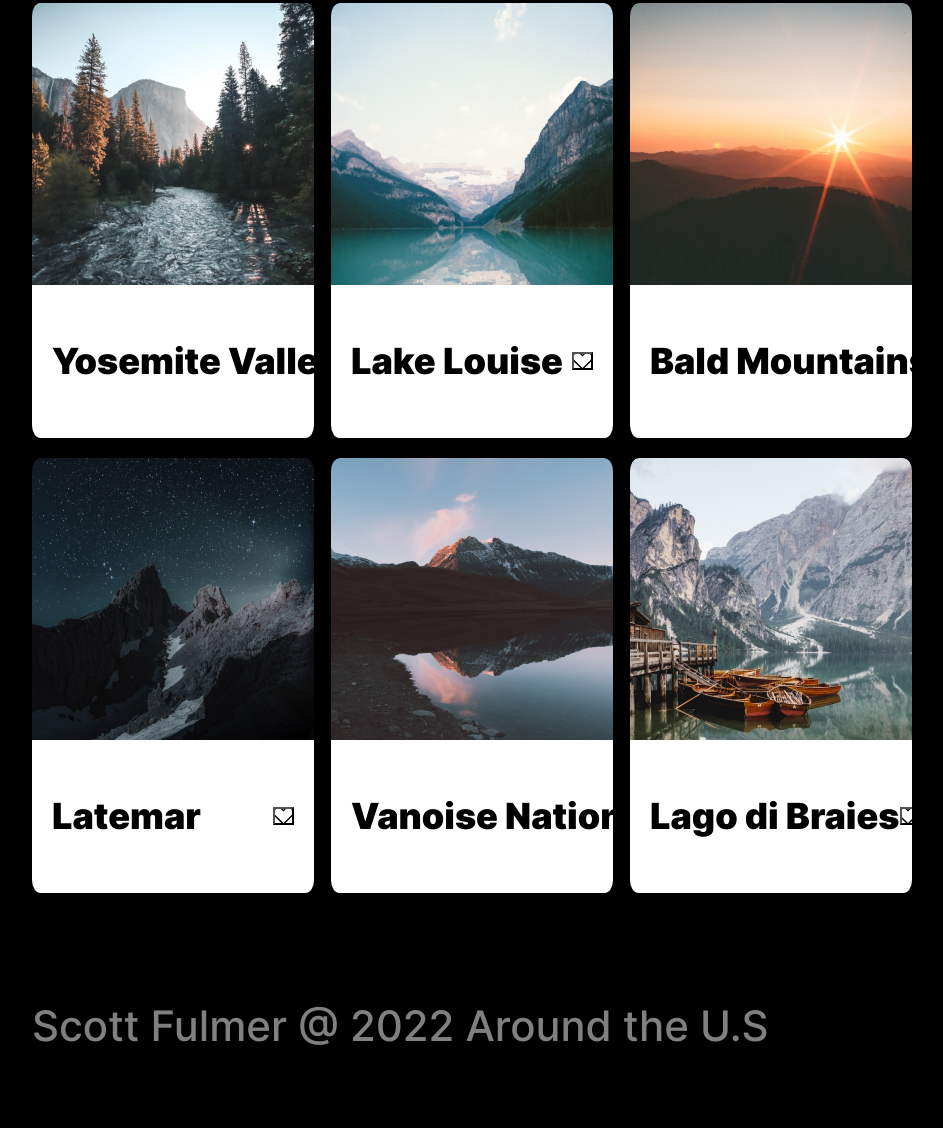
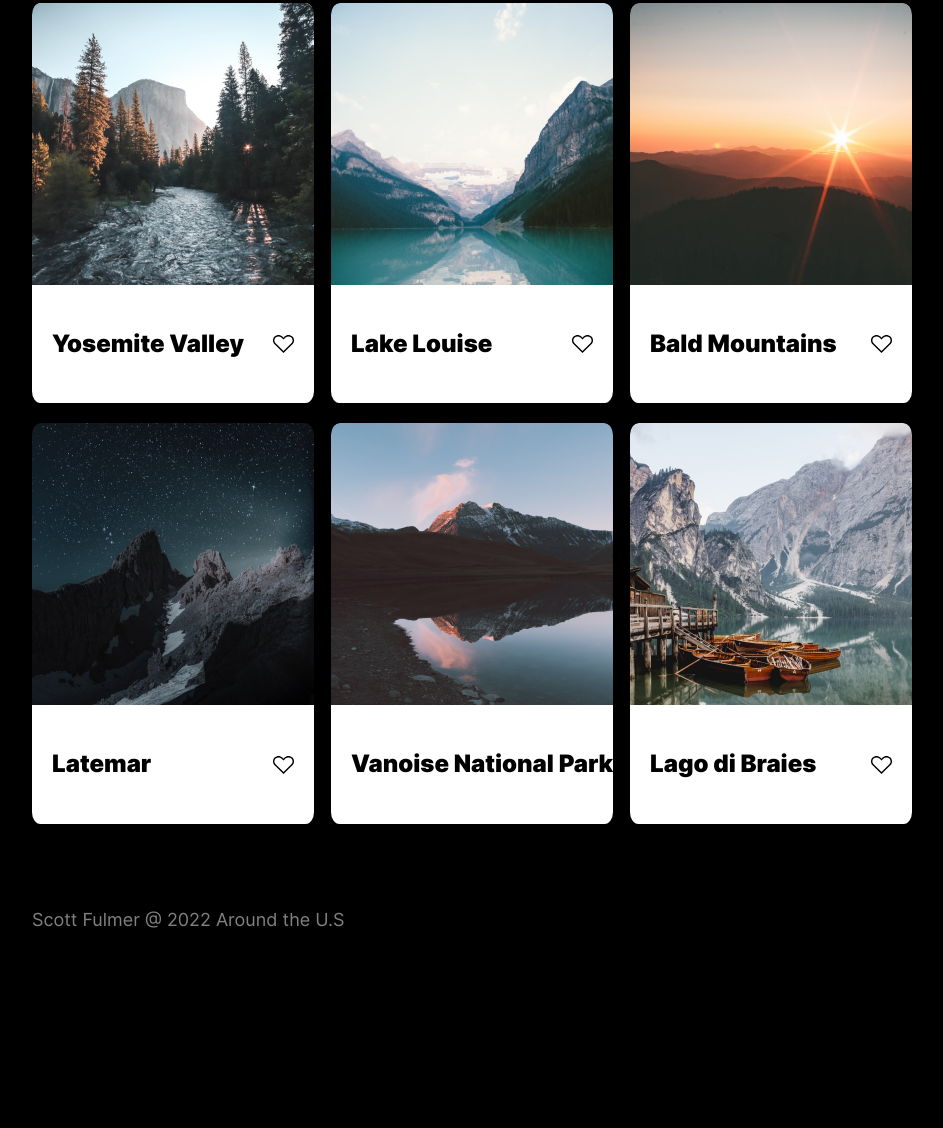
Before and after one commit to scottfulmer/se_project_aroundtheus, a plain HTML site: page index.html in a window 1280 px wide. Shown: the part 310-1438 px from the top of the page, without its empty margins (168-1111 px from the left). After the commit the page ends 1295 px from the top, so only its background shows below. Drawn offline with Linux system fonts and the light colour scheme.

Commit message:
fixed card__title fonts, changed viewport in HTML

```diff
--- a/blocks/cards.css
+++ b/blocks/cards.css
@@ -17,11 +17,6 @@
   text-overflow: ellipsis;
   white-space: nowrap;
   overflow: hidden;
-  font-family: "Inter", Arial, sans-serif;
-  font-style: normal;
-  font-weight: 900;
-  font-size: 24px;
-  line-height: 1.2;
 }
 .card__image {
   width: 282px;
@@ -43,7 +38,15 @@
   width: 21px;
   height: 18px;
   transition: 0.2s ease-in;
+  border: none;
 }
 .card__like-button:hover {
   opacity: 0.7;
 }
+.card__title {
+  font-family: "Inter", Arial, sans-serif;
+  font-style: normal;
+  font-weight: 900;
+  font-size: 24px;
+  line-height: 1.2;
+}
--- a/blocks/footer.css
+++ b/blocks/footer.css
@@ -7,4 +7,9 @@
 .footer__copyright {
   color: gray;
   font-family: Inter, Arial, sans-serif;
+  font-family: "Inter";
+  font-style: normal;
+  font-weight: 400;
+  font-size: 18px;
+  line-height: 1.2;
 }
--- a/index.html
+++ b/index.html
@@ -2,11 +2,8 @@
 <html lang="en">
   <head>
     <meta charset="UTF-8" />
-    <meta
-      content="width=device-width, user-scalable=no, initial-scale=1.0,
-    maximum-scale=0.5"
-      name="viewport"
-    />
+    <meta name="viewport" content="width=device-width, initial-scale=1" />
+
     <meta content="ie=edge" http-equiv="X-UA-Compatible" />
     <title class="header__title">Around the U.S</title>
     <link href="./pages/index.css" rel="stylesheet" />
@@ -40,7 +37,7 @@
                 alt="yosemite-valley"
               />
               <div class="card__description">
-                <h2>Yosemite Valley</h2>
+                <h2 class="card__title">Yosemite Valley</h2>
                 <button class="card__like-button"></button>
               </div>
             </li>
@@ -51,7 +48,7 @@
                 alt="lake-louise"
               />
               <div class="card__description">
-                <h2>Lake Louise</h2>
+                <h2 class="card__title">Lake Louise</h2>
                 <button class="card__like-button"></button>
               </div>
             </li>
@@ -62,7 +59,7 @@
                 alt="bald-mountains"
               />
               <div class="card__description">
-                <h2>Bald Mountains</h2>
+                <h2 class="card__title">Bald Mountains</h2>
                 <button class="card__like-button"></button>
               </div>
             </li>
@@ -73,7 +70,7 @@
                 alt="latemar"
               />
               <div class="card__description">
-                <h2>Latemar</h2>
+                <h2 class="card__title">Latemar</h2>
                 <button class="card__like-button"></button>
               </div>
             </li>
@@ -84,7 +81,7 @@
                 alt="vanoise-national-park"
               />
               <div class="card__description">
-                <h2>Vanoise National Park</h2>
+                <h2 class="card__title">Vanoise National Park</h2>
                 <button class="card__like-button"></button>
               </div>
             </li>
@@ -95,7 +92,7 @@
                 alt="lago-di-braies"
               />
               <div class="card__description">
-                <h2>Lago di Braies</h2>
+                <h2 class="card__title">Lago di Braies</h2>
                 <button class="card__like-button"></button>
               </div>
             </li>
```
